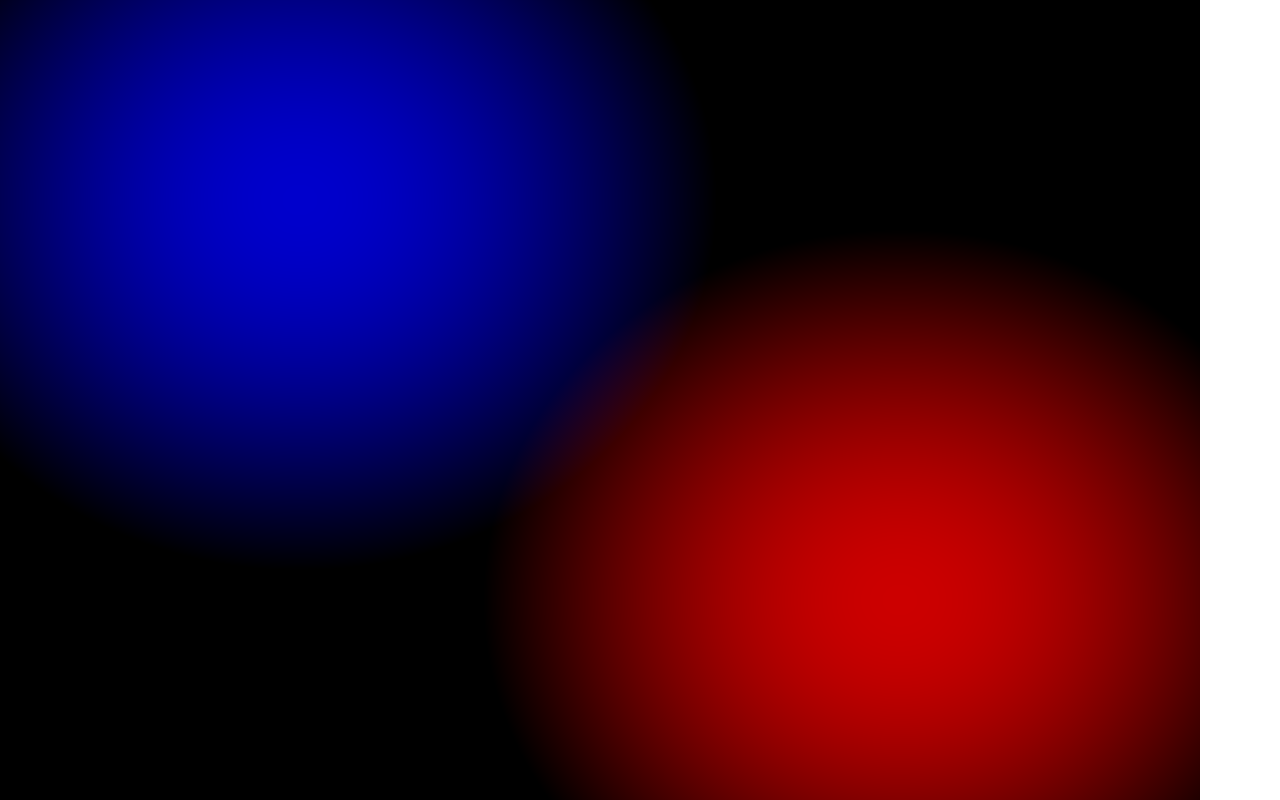
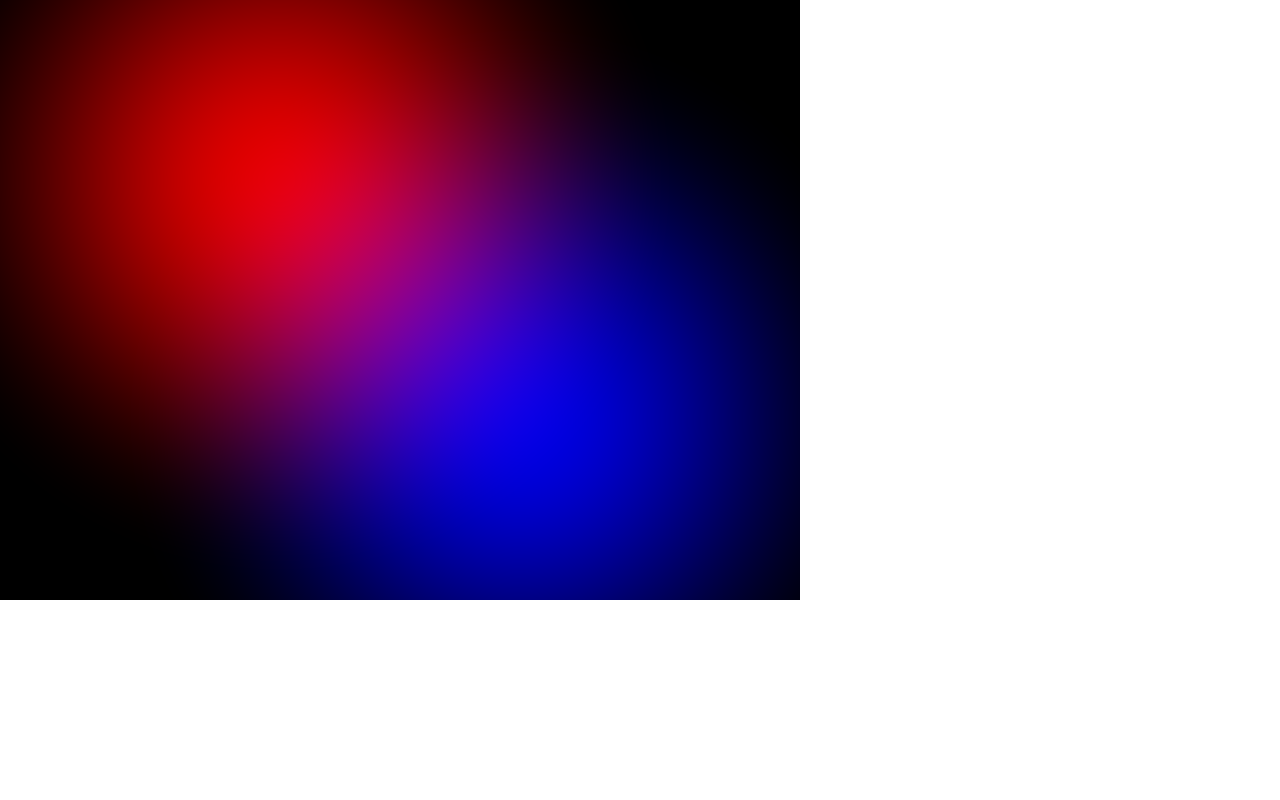
Before and after one commit to oliwilliams1/next-ui-and-mui, a Next.js app: page / in a window 1280 px wide. Built offline with nearby package versions, Linux system fonts and the light colour scheme.

Commit message:
better handling of frag

```diff
--- a/src/app/context.tsx
+++ b/src/app/context.tsx
@@ -72,7 +72,7 @@ export default function Context({ width, height } : ContextProps) {
 
                 gl.enableVertexAttribArray(aTexCoordLocation);
                 gl.vertexAttribPointer(aTexCoordLocation, 2, gl.FLOAT, false, 16, 8);
-                gl.uniform1f(aAspectRatioLocation, 1.333);
+                gl.uniform1f(aAspectRatioLocation, canvas.width / canvas.height);
 
                 // Render the UV grid
                 gl.clearColor(0.0, 0.0, 0.0, 1.0);
--- a/src/app/page.tsx
+++ b/src/app/page.tsx
@@ -4,6 +4,6 @@ import Context from "./context";
 export default function Home()
 {
   return (
-    <Context width="1200" height="800"/>
+    <Context width="800" height="600"/>
   )
 }
```
Also changed, not shown: public/frag.glsl.
